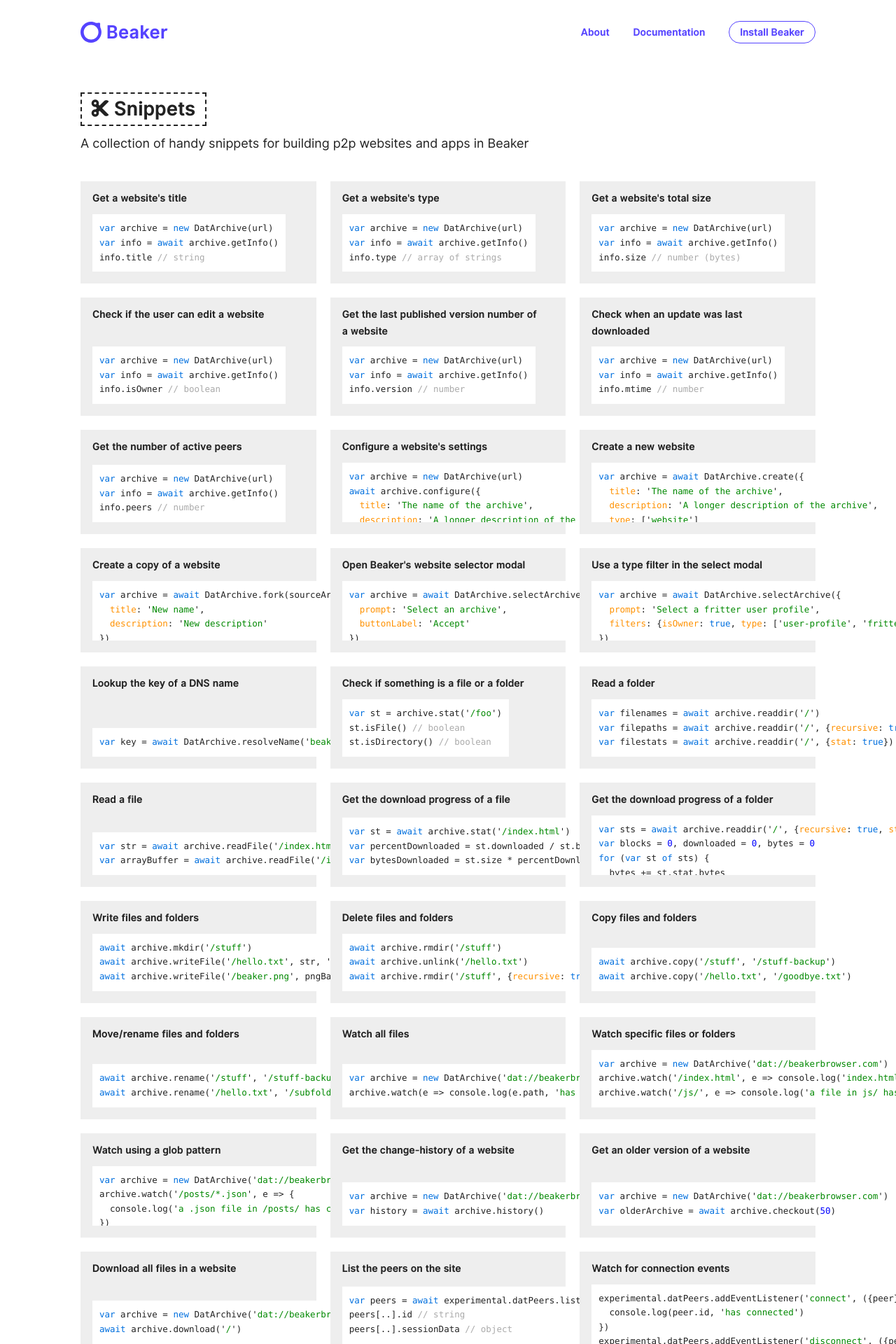
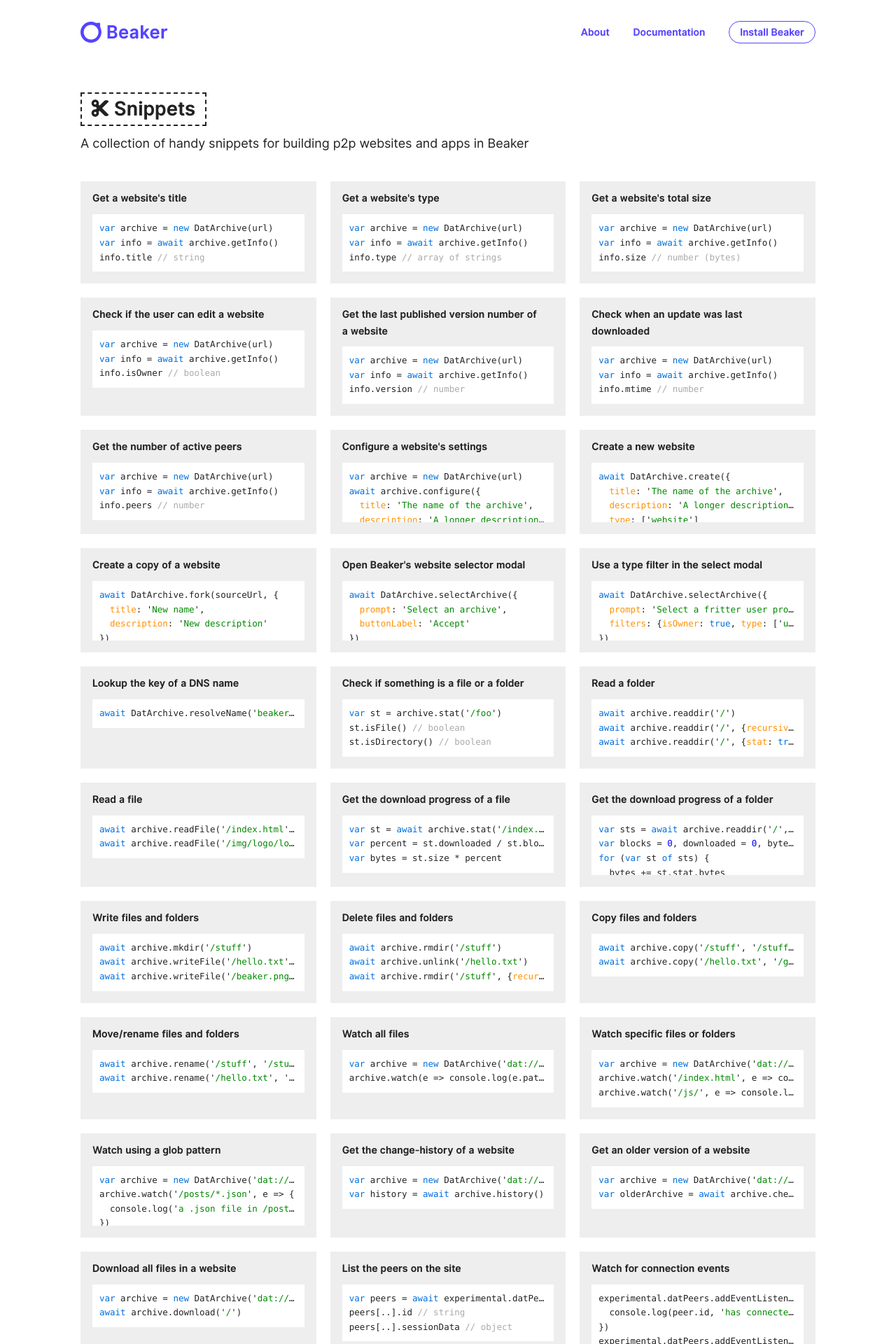
Before and after one commit to beakerbrowser/beakerbrowser.com, a Jekyll site: the page built from _docs/snippets/index.md, in a window 1280 px wide. Shown: the top 1920 px of the page at 70% size. Built offline with Jekyll 4.4.1, drawn with Linux system fonts in a browser that asks for light colours; some of the changed text lies outside the part shown.

Commit message:
Fixes to snippets

```diff
--- a/_data/snippets.yml
+++ b/_data/snippets.yml
@@ -64,7 +64,7 @@
 -
   title: Create a new website
   code: |
-    var archive = await DatArchive.create({
+    await DatArchive.create({
       title: 'The name of the archive',
       description: 'A longer description of the archive',
       type: ['website']
@@ -72,28 +72,28 @@
 -
   title: Create a copy of a website
   code: |
-    var archive = await DatArchive.fork(sourceArchiveUrl, {
+    await DatArchive.fork(sourceUrl, {
       title: 'New name',
       description: 'New description'
     })
 -
   title: Open Beaker's website selector modal
   code: |
-    var archive = await DatArchive.selectArchive({
+    await DatArchive.selectArchive({
       prompt: 'Select an archive',
       buttonLabel: 'Accept'
     })
 -
   title: Use a type filter in the select modal
   code: |
-    var archive = await DatArchive.selectArchive({
+    await DatArchive.selectArchive({
       prompt: 'Select a fritter user profile',
       filters: {isOwner: true, type: ['user-profile', 'fritter-user-profile']}
     })
 -
   title: Lookup the key of a DNS name
   code: |
-    var key = await DatArchive.resolveName('beakerbrowser.com')
+    await DatArchive.resolveName('beakerbrowser.com')
 -
   title: Check if something is a file or a folder
   code: |
@@ -103,20 +103,20 @@
 -
   title: Read a folder
   code: |
-    var filenames = await archive.readdir('/')
-    var filepaths = await archive.readdir('/', {recursive: true})
-    var filestats = await archive.readdir('/', {stat: true})
+    await archive.readdir('/')
+    await archive.readdir('/', {recursive: true})
+    await archive.readdir('/', {stat: true})
 -
   title: Read a file
   code: |
-    var str = await archive.readFile('/index.html', 'utf8')
-    var arrayBuffer = await archive.readFile('/img/logo/logo.png', 'binary')
+    await archive.readFile('/index.html', 'utf8')
+    await archive.readFile('/img/logo/logo.png', 'binary')
 -
   title: Get the download progress of a file
   code: |
     var st = await archive.stat('/index.html')
-    var percentDownloaded = st.downloaded / st.blocks
-    var bytesDownloaded = st.size * percentDownloaded
+    var percent = st.downloaded / st.blocks
+    var bytes = st.size * percent
 -
   title: Get the download progress of a folder
   code: |
--- a/_docs/snippets/index.md
+++ b/_docs/snippets/index.md
@@ -9,9 +9,9 @@
 {% for item in site.data.snippets %}
   <div class="snippet">
     <div class="snippet-heading">
-      <a href="/docs/snippets/{{ item.slug }}" class="snippet-title">
+      <span href="/docs/snippets/{{ item.slug }}" class="snippet-title">
        {{ item.title }}
-      </a>
+      </span>
 
       <button class="btn plain copy-snippet" tooltip="Copy snippet" data-target="snippet-{{ forloop.index0 }}">
         <span class="fa fa-paste"></span>
@@ -24,7 +24,7 @@
     </p>
     {% endif %}
 
-    <div id="snippet-{{ forloop.index0 }}">
+    <div class="snippet-content" id="snippet-{{ forloop.index0 }}">
 {% highlight javascript %}
 {{ item.code }}
 {% endhighlight %}
--- a/css/pages/_snippets.scss
+++ b/css/pages/_snippets.scss
@@ -21,11 +21,11 @@
   .snippet {
     @extend %flex;
     flex-direction: column;
-    justify-content: space-between;
     align-items: flex-start;
     padding: 10px 15px 15px 15px;
     background: #eee;
     border: 2px solid transparent;
+    overflow-x: hidden;
 
     .snippet-heading {
       @extend %inline-flex;
@@ -38,16 +38,16 @@
     .snippet-title {
       font-weight: 600;
       font-size: 14.5px;
-
-      &:hover {
-        text-decoration: underline;
-      }
     }
 
     .snippet-description {
       color: rgba(0,0,0,.85);
       margin-bottom: 7px;
       font-size: 12.5px;
+    }
+
+    .snippet-content {
+      width: 100%;
     }
 
     .btn.copy-snippet {
```
